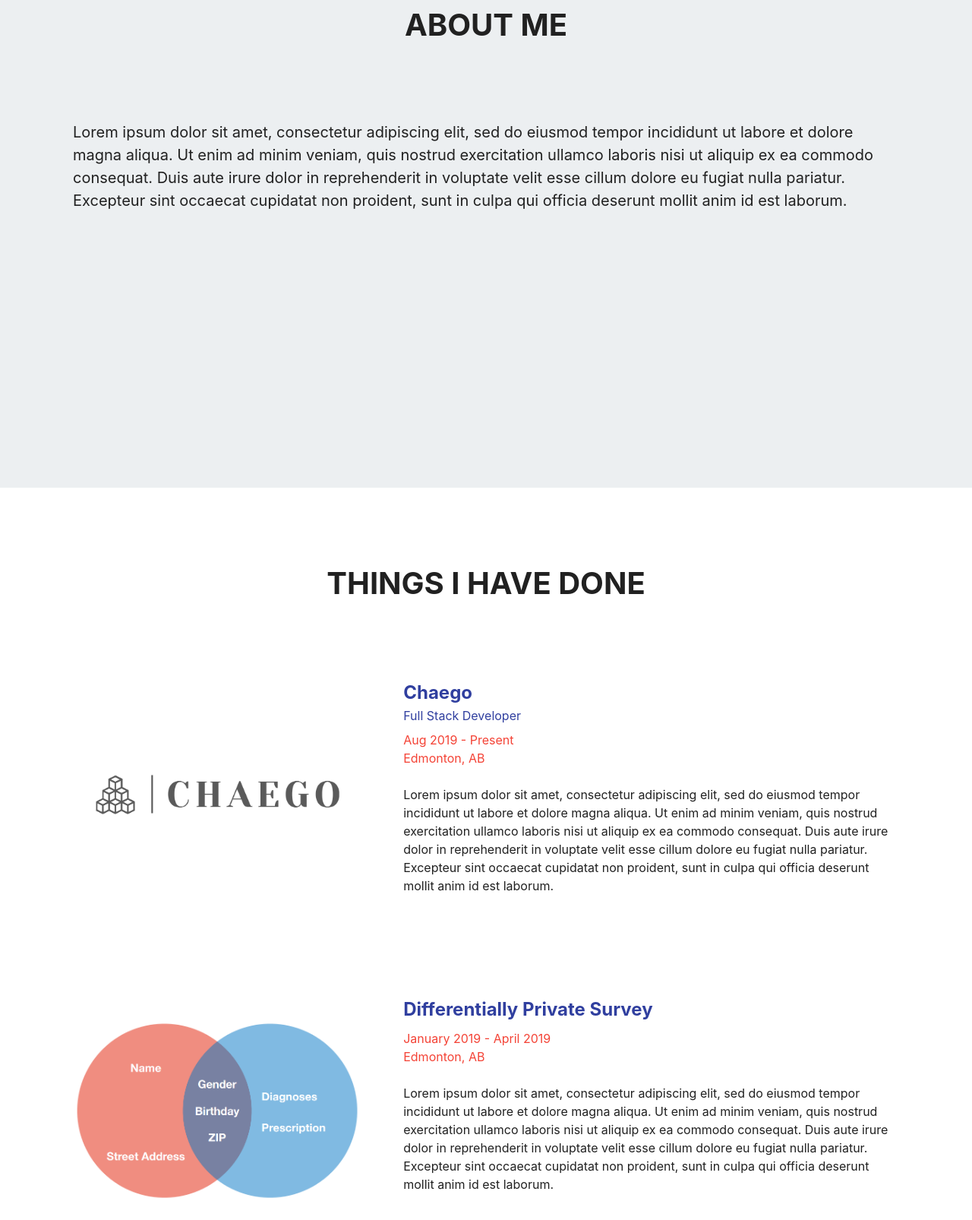
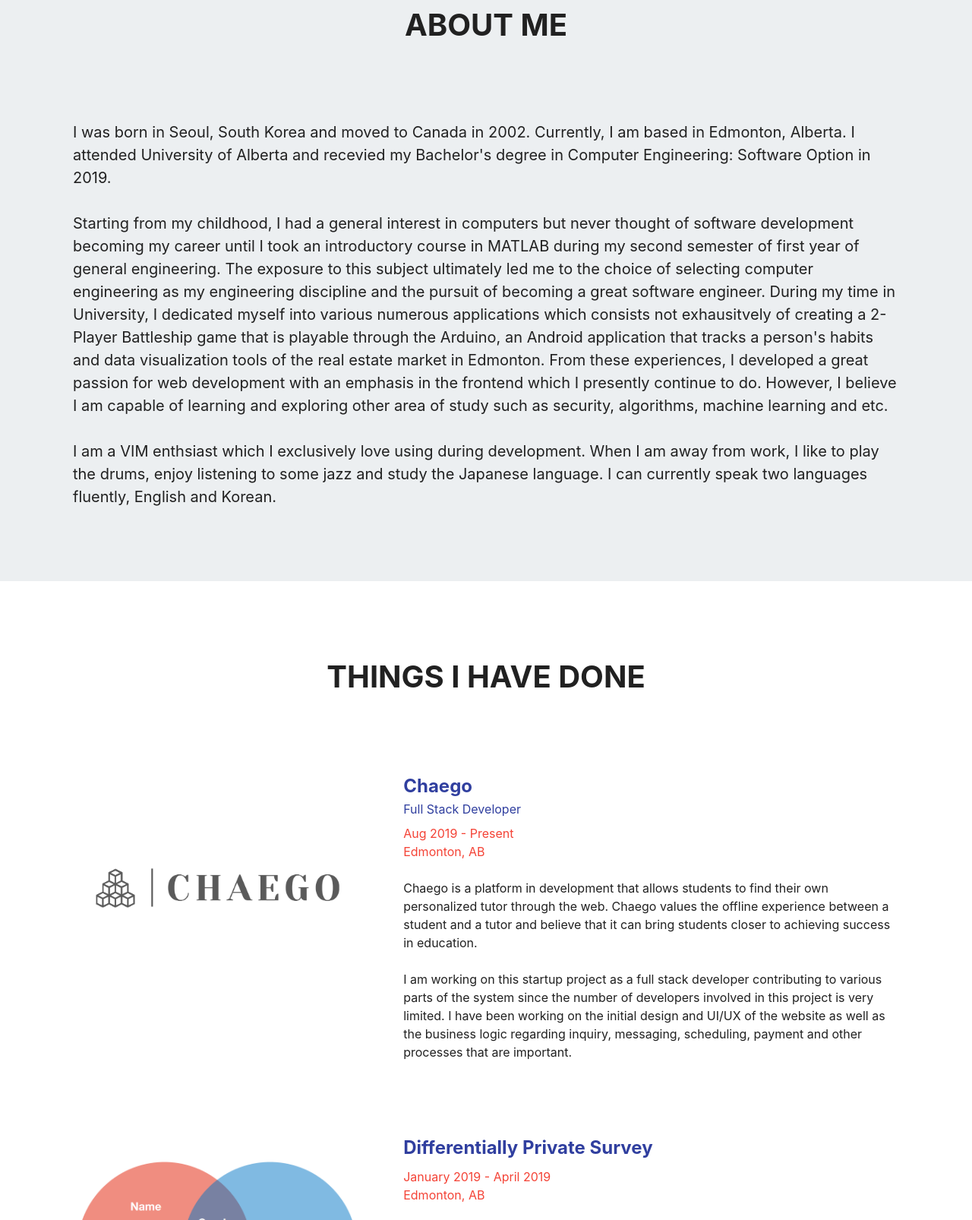
Before and after one commit to happy96026/happy96026.github.io, a website built with webpack: page src/index.html in a window 1280 px wide. Shown: the part 893-2499 px from the top of the page at 76% size. Built offline with nearby package versions, Linux system fonts and the light colour scheme.

Commit message:
rough draft of the content

```diff
--- a/src/index.html
+++ b/src/index.html
@@ -69,12 +69,25 @@
         <div class="section animate-on-intersection">
           <h1 class="section__header">ABOUT ME</h1>
           <div class="section__body">
-            Lorem ipsum dolor sit amet, consectetur adipiscing elit, sed do eiusmod tempor
-            incididunt ut labore et dolore magna aliqua. Ut enim ad minim veniam, quis nostrud
-            exercitation ullamco laboris nisi ut aliquip ex ea commodo consequat. Duis aute
-            irure dolor in reprehenderit in voluptate velit esse cillum dolore eu fugiat nulla
-            pariatur. Excepteur sint occaecat cupidatat non proident, sunt in culpa qui officia
-            deserunt mollit anim id est laborum.
+            I was born in Seoul, South Korea and moved to Canada in 2002. Currently, I am based in
+            Edmonton, Alberta. I attended University of Alberta and recevied my Bachelor's degree in
+            Computer Engineering: Software Option in 2019.
+            <br><br>
+            Starting from my childhood, I had a general interest in computers but never thought of
+            software development becoming my career until I took an introductory course in MATLAB during
+            my second semester of first year of general engineering.  The exposure to this subject
+            ultimately led me to the choice of selecting computer engineering as my engineering discipline
+            and the pursuit of becoming a great software engineer. During my time in University,
+            I dedicated myself into various numerous applications which consists not exhausitvely
+            of creating a 2-Player Battleship game that is playable through the Arduino, an Android application
+            that tracks a person's habits and data visualization tools of the real estate market in
+            Edmonton. From these experiences, I developed a great passion for web development with an
+            emphasis in the frontend which I presently continue to do. However, I believe I am capable of learning
+            and exploring other area of study such as security, algorithms, machine learning and etc.
+            <br><br>
+            I am a VIM enthsiast which I exclusively love using during development. When I am away from work,
+            I like to play the drums, enjoy listening to some jazz and study the Japanese language. I can
+            currently speak two languages fluently, English and Korean.
           </div>
         </div>
       </div>
@@ -99,12 +112,15 @@
                   </div>
                 </div>
                 <div class="work__description">
-                  Lorem ipsum dolor sit amet, consectetur adipiscing elit, sed do eiusmod tempor
-                  incididunt ut labore et dolore magna aliqua. Ut enim ad minim veniam, quis nostrud
-                  exercitation ullamco laboris nisi ut aliquip ex ea commodo consequat. Duis aute
-                  irure dolor in reprehenderit in voluptate velit esse cillum dolore eu fugiat nulla
-                  pariatur. Excepteur sint occaecat cupidatat non proident, sunt in culpa qui officia
-                  deserunt mollit anim id est laborum.
+                  Chaego is a platform in development that allows students to find their own
+                  personalized tutor through the web. Chaego values the offline experience
+                  between a student and a tutor and believe that it can bring students closer to
+                  achieving success in education.
+                  <br><br>
+                  I am working on this startup project as a full stack developer contributing to various parts
+                  of the system since the number of developers involved in this project is very limited.
+                  I have been working on the initial design and UI/UX of the website as well as the business
+                  logic regarding inquiry, messaging, scheduling, payment and other processes that are important.
                 </div>
               </div>
             </div>
@@ -124,12 +140,16 @@
                   </div>
                 </div>
                 <div class="work__description">
-                  Lorem ipsum dolor sit amet, consectetur adipiscing elit, sed do eiusmod tempor
-                  incididunt ut labore et dolore magna aliqua. Ut enim ad minim veniam, quis nostrud
-                  exercitation ullamco laboris nisi ut aliquip ex ea commodo consequat. Duis aute
-                  irure dolor in reprehenderit in voluptate velit esse cillum dolore eu fugiat nulla
-                  pariatur. Excepteur sint occaecat cupidatat non proident, sunt in culpa qui officia
-                  deserunt mollit anim id est laborum.
+                  Differentially Private Survey is a survey application that ensures the confidentiality
+                  of the survey responses by deliberately introducing noise into the collected dataset
+                  using a differntially private algorithm. This application was built by a team of three
+                  for the Capstone Project during my final semester of university.
+                  <br><br>
+                  During the entirety of the project, I was able to experience the different software
+                  developmental phases starting from creating documentation about the requirements
+                  and the testcases against the requirements to developing a prototype that can be
+                  presented to the public. I am also grateful that I was able to learn a lot from my team
+                  members by engaging in multiple discussions about this project and sofware in general.
                 </div>
               </div>
             </div>
@@ -150,12 +170,15 @@
                   </div>
                 </div>
                 <div class="work__description">
-                  Lorem ipsum dolor sit amet, consectetur adipiscing elit, sed do eiusmod tempor
-                  incididunt ut labore et dolore magna aliqua. Ut enim ad minim veniam, quis nostrud
-                  exercitation ullamco laboris nisi ut aliquip ex ea commodo consequat. Duis aute
-                  irure dolor in reprehenderit in voluptate velit esse cillum dolore eu fugiat nulla
-                  pariatur. Excepteur sint occaecat cupidatat non proident, sunt in culpa qui officia
-                  deserunt mollit anim id est laborum.
+                  I had a very unique experience working at City of Edmonton for my final
+                  term of the co-op program. My responsbility consisted of creating tools
+                  and scripts for the transportation engineers in my team so that they can
+                  perform modelling and analysis of Edmonton's traffic more accureately
+                  and efficiently.  By discussing with engineers who do not have expertise
+                  in the software domain, I was able to develop new insights on how people
+                  outside the software industry perceive software and how I should in the
+                  future approach conversations with these kinds of people by being comfortable
+                  in explaining concepts in layman's terms.
                 </div>
               </div>
             </div>
@@ -177,12 +200,10 @@
         <div class="section animate-on-intersection">
           <h1 class="section__header">LET'S CONNECT</h1>
           <div class="section__body">
-            Lorem ipsum dolor sit amet, consectetur adipiscing elit, sed do eiusmod tempor
-            incididunt ut labore et dolore magna aliqua. Ut enim ad minim veniam, quis nostrud
-            exercitation ullamco laboris nisi ut aliquip ex ea commodo consequat. Duis aute
-            irure dolor in reprehenderit in voluptate velit esse cillum dolore eu fugiat nulla
-            pariatur. Excepteur sint occaecat cupidatat non proident, sunt in culpa qui officia
-            deserunt mollit anim id est laborum.
+            Feel free to ask me any questions or drop me a message to say hello! I will try
+            to get back to you as soon as I am available. Also, check out my Github and
+            LinkedIn profile for more details on the project that I have worked on and
+            my work experiences.
           </div>
           <div class="contact__icon-list animate-on-intersection">
             <a href="https://github.com/happy96026" target="_blank" class="contact__icon-container">
--- a/src/styles.scss
+++ b/src/styles.scss
@@ -379,7 +379,7 @@ body {
 
 .section {
   margin: 3rem auto;
-  width: 1200px;
+  width: 1100px;
   max-width: 85%;
   // transition:
     // transform ease-in-out calc(#{$transition-duration} * 2),
```
